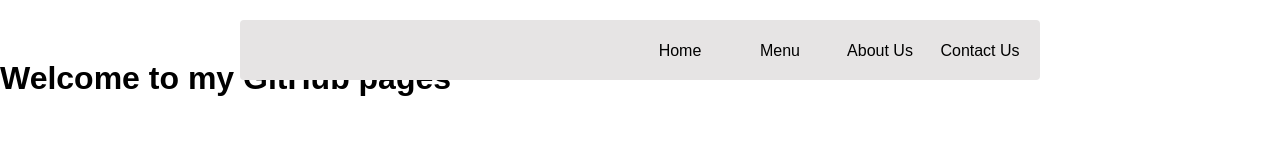
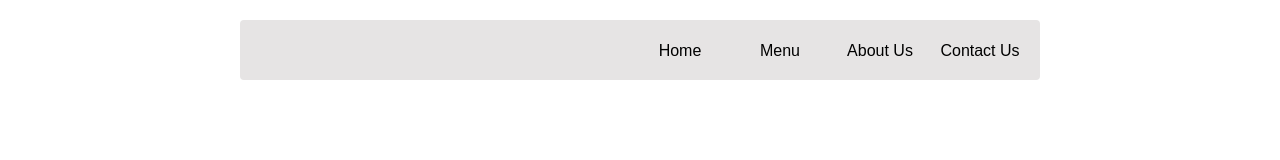
Before and after one commit to deeptesh-21/deeptesh-21.github.io, a plain HTML site: page index.html in a window 1280 px wide. Drawn offline with Linux system fonts and the light colour scheme.

Commit message:
deleted a line

```diff
--- a/index.html
+++ b/index.html
@@ -72,7 +72,5 @@
             <li class="items"><a href="">Contact Us</a></li>
         </ul>
     </div>
-
-    <h1>Welcome to my GitHub pages</h1>
 </body>
 </html>
```
